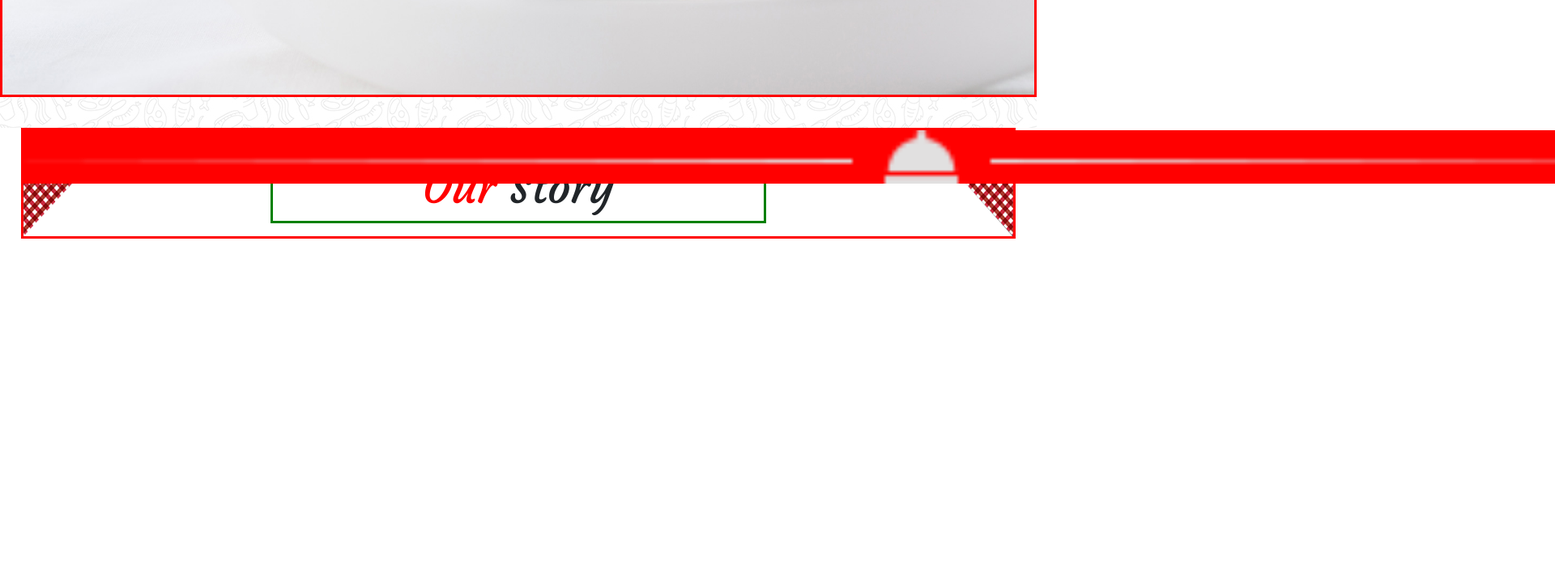
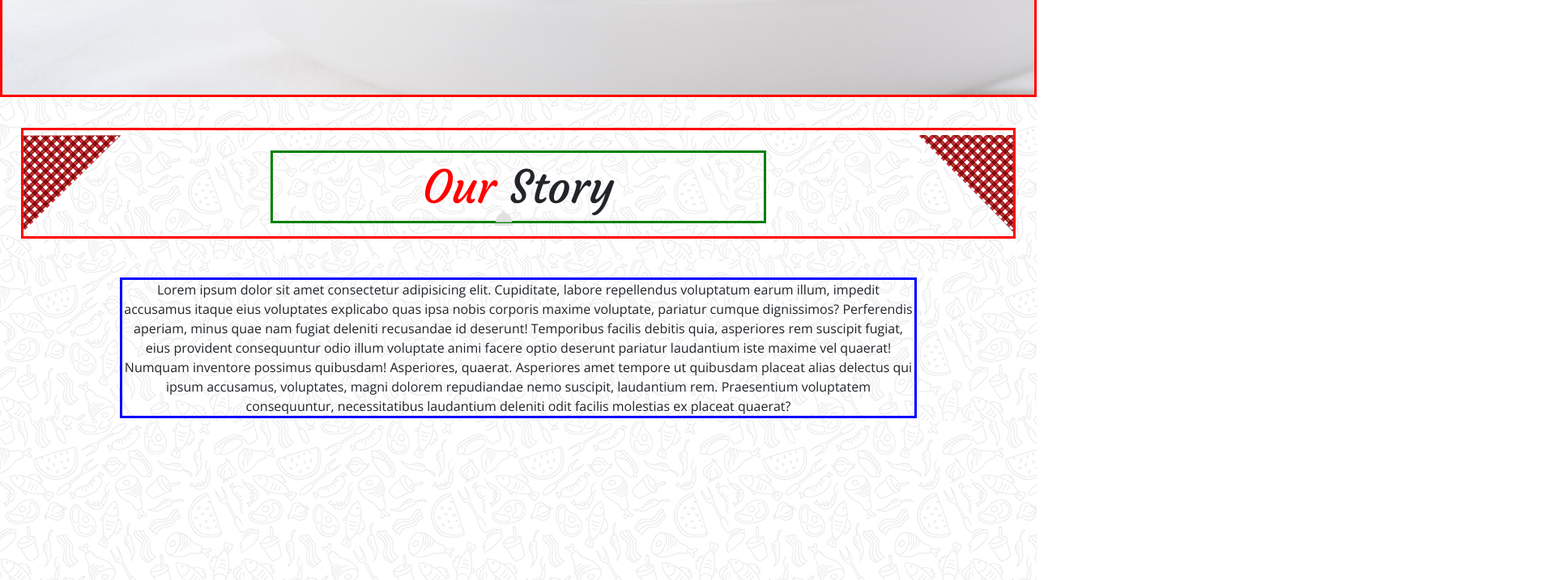
Before and after one commit to bxphxmxth/AalaNasila19_site_du_chef, a website: page index.html in a window 1280 px wide. Shown: the part 680-1397 px from the top of the page at 81% size, 1920 px wide, since content can reach past the window. Before the commit the page ends 975 px from the top, so only its background shows below. Drawn offline with nearby package versions, Linux system fonts and the light colour scheme.

Commit message:
suite_section1

```diff
--- a/index.html
+++ b/index.html
@@ -84,12 +84,16 @@
                     <p class="titreOurStory"><span>Our</span> Story</p>
                     <img class="decoline" src="./public/images/decoration_line.png" alt="">
                     <img src="./public/images/box-right-top.png" alt="">
+
                 </div>
 
 
 
+
+
+
             </div>
-
+            <p class="txt_ourstory">Lorem ipsum dolor sit amet consectetur adipisicing elit. Cupiditate, labore repellendus voluptatum earum illum, impedit accusamus itaque eius voluptates explicabo quas ipsa nobis corporis maxime voluptate, pariatur cumque dignissimos? Perferendis aperiam, minus quae nam fugiat deleniti recusandae id deserunt! Temporibus facilis debitis quia, asperiores rem suscipit fugiat, eius provident consequuntur odio illum voluptate animi facere optio deserunt pariatur laudantium iste maxime vel quaerat! Numquam inventore possimus quibusdam! Asperiores, quaerat. Asperiores amet tempore ut quibusdam placeat alias delectus qui ipsum accusamus, voluptates, magni dolorem repudiandae nemo suscipit, laudantium rem. Praesentium voluptatem consequuntur, necessitatibus laudantium deleniti odit facilis molestias ex placeat quaerat?</p>
 
         </div>
 
--- a/src/scss/modules/_section2.scss
+++ b/src/scss/modules/_section2.scss
@@ -7,17 +7,26 @@ background-image: url("../../../public/images/main_bg.jpg");
 .container2{
     margin-left: 2%;
     margin-right: 2%;
+    height: 100vh;
 
     .bg-box-left-top{
         display: flex;
         border: red 3px solid;
         width: 100%;
         justify-content: space-between;
+        align-items: center;
+
+
+
+
 
         .decoline{
             position: absolute;
-            background-color: red;
-            height: 50%;
+            height: 15%;
+            width: 45%;
+            text-align: center;
+            margin-top: 7%;
+            margin-left: 26%;
         }
 
         .titreOurStory{
@@ -48,5 +57,15 @@ background-image: url("../../../public/images/main_bg.jpg");
     }
 
 
+     .txt_ourstory{
+
+            text-align: center;
+            border: solid blue 3px;
+            margin-top: 15%;
+            margin-left: 10%;
+            margin-right: 10%;
+
+
+        }
 
 }
```
Also changed, not shown: public/css/app.css, 1 other file.
